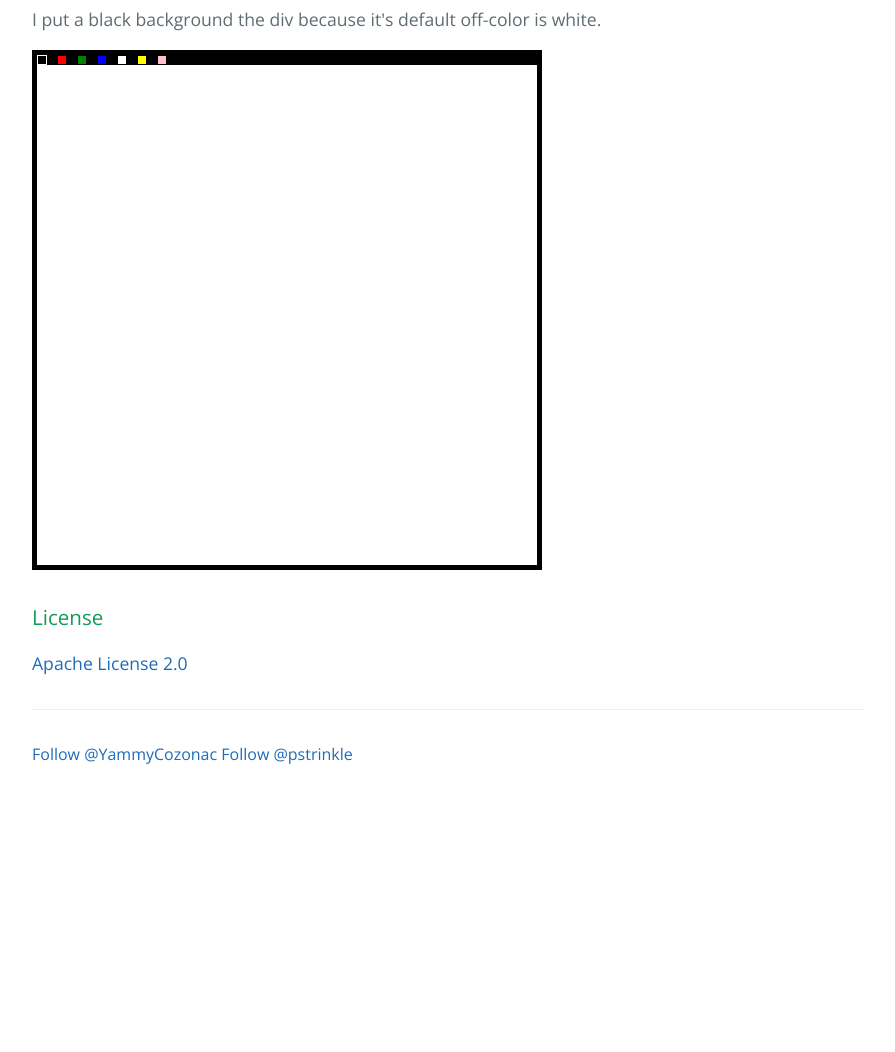
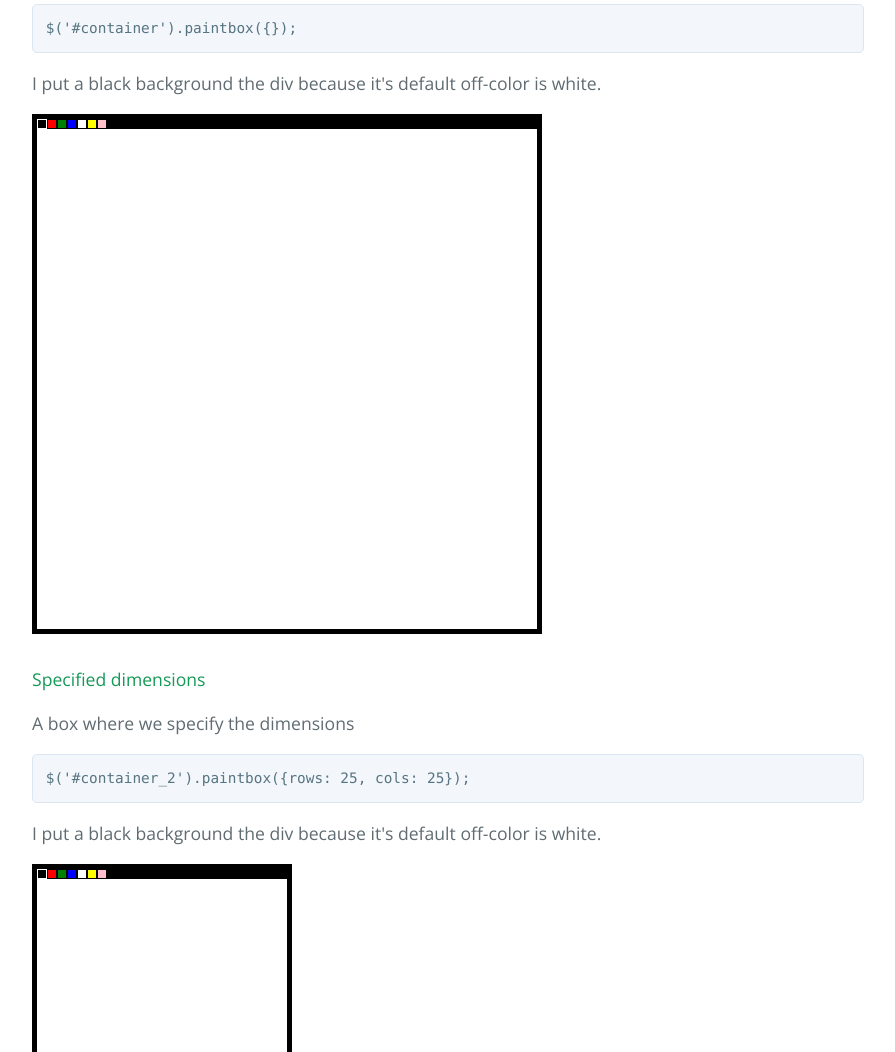
Before and after one commit to pstrinkle/jquery-paintbox, a plain HTML site: page index.html in a window 1280 px wide. Shown: the part 1367-2419 px from the top of the page, without its empty margins (192-1087 px from the left). Before the commit the page ends 2165 px from the top, so only its background shows below. Drawn offline with nearby package versions, Linux system fonts and the light colour scheme.

Commit message:
closes #4 :D

```diff
--- a/index.html
+++ b/index.html
@@ -91,11 +91,25 @@
       <p>I will put a few demos here.</p>
 
       <h4>Default paintbox</h4>
+      <pre class="prettyprint lang-js">
+$('#container').paintbox({});</pre>
       <p>I put a black background the div because it's default off-color is white.</p>
       <div id='container' style='background-color:black;border:5px solid black;display:table-cell;'></div>
 <script>
 $(function() {
     $('#container').paintbox({});
+});
+</script>
+
+      <h4>Specified dimensions</h4>
+      <p>A box where we specify the dimensions</p>
+      <pre class="prettyprint lang-js">
+$('#container_2').paintbox({rows: 25, cols: 25});</pre>
+      <p>I put a black background the div because it's default off-color is white.</p>
+      <div id='container_2' style='background-color:black;border:5px solid black;display:table-cell;'></div>
+<script>
+$(function() {
+    $('#container_2').paintbox({rows: 25, cols: 25});
 });
 </script>
 
--- a/paintbox.js
+++ b/paintbox.js
@@ -20,17 +20,30 @@
         },
 
         el: null,
+        elId: '',
         penColor: 'black',
         penDown: false,
         cols: 50,
         rows: 50,
+        colors : ['black', 'red', 'green', 'blue', 'white', 'yellow', 'pink'],
     }
 
-    $.fn.paintbox = function(configOrCommand) {
+    /**
+     * Set up a paintbox.
+     *
+     * @param configOrCommand - Config object or command name
+     *     Example: { ... };
+     *     you may set any public property (see above);
+     *
+     * @param commandArgument - Some commands (like 'increment') may require an
+     *     argument
+     */
+    $.fn.paintbox = function(configOrCommand, commandArgument) {
         var dataName = 'paintbox';
 
         var buildIt = function(instance) {
             var el = instance.el;
+            var baseId = instance.elId;
 
             var clicked = function(event) {
                 /* click's this is the individual element */
@@ -40,11 +53,12 @@
                 instance.penColor = $(this).attr('id');
             };
 
-            el.append($('<div>', {id: 'pen_box', style: 'clear:both;'}));
-            el.append($('<div>', {id: 'master_box', style: 'clear:both;'}));
+            el.append($('<div>', {id: baseId + 'pen_box', style: 'clear:both;'}));
+            el.append($('<div>', {id: baseId + 'master_box', style: 'clear:both;'}));
 
-            var $dest = $('#master_box');
-            var $pens = $('#pen_box');
+            var mId = '#' + baseId + 'master_box';
+            var $dest = $(mId);
+            var $pens = $('#' + baseId + 'pen_box');
             var i = 0, j = 0;
             var itm = 'box';
 
@@ -72,7 +86,8 @@
                 }
             }
 
-            $('.box').hover(function(event) {
+            /* this won't work with multiple paintbox's on the same page. */
+            $(mId + ' .box').hover(function(event) {
                 /* if pen is selected, and mousedown has been activated,
                  * then we draw, otherwise we temporarily hover.
                  */
@@ -88,19 +103,14 @@
                 $(this).css('border', 'none');
             });
 
-            var colors = ['black', 'red', 'green', 'blue',
-                          'white', 'yellow', 'pink'];
-
             /* create pen boxes. */
-            $.each(colors, function(index, element) {
+            $.each(instance.colors, function(index, element) {
                 var $color = $('<div>', {id: element, style: "float:left"});
-                var $second = $('<div>', {style: "float:left"});
                 $pens.append($color);
-                $pens.append($second);
             });
 
             /* just do this next. */
-            $.each($('#pen_box').children(), function(index, element) {
+            $.each($pens.children(), function(index, element) {
                 $(element).css('width', '10px');
                 $(element).css('height', '10px');
                 $(element).css('float', 'left');
@@ -130,9 +140,6 @@
             });
         };
 
-        /* handle init here, I later plan to use other options, such as
-         * formatting.
-         */
         return this.each(function() {
             var el = $(this), instance = el.data(dataName),
                 config = $.isPlainObject(configOrCommand) ? configOrCommand : {};
@@ -144,6 +151,8 @@
                 var initialConfig = $.extend({}, el.data());
                 config = $.extend(initialConfig, config);
                 config.el = el;
+                config.elId = el.attr('id');
+                // throw exception if no ID is set for this.
 
                 instance = new PaintBox(config);
                 el.data(dataName, instance);
```
